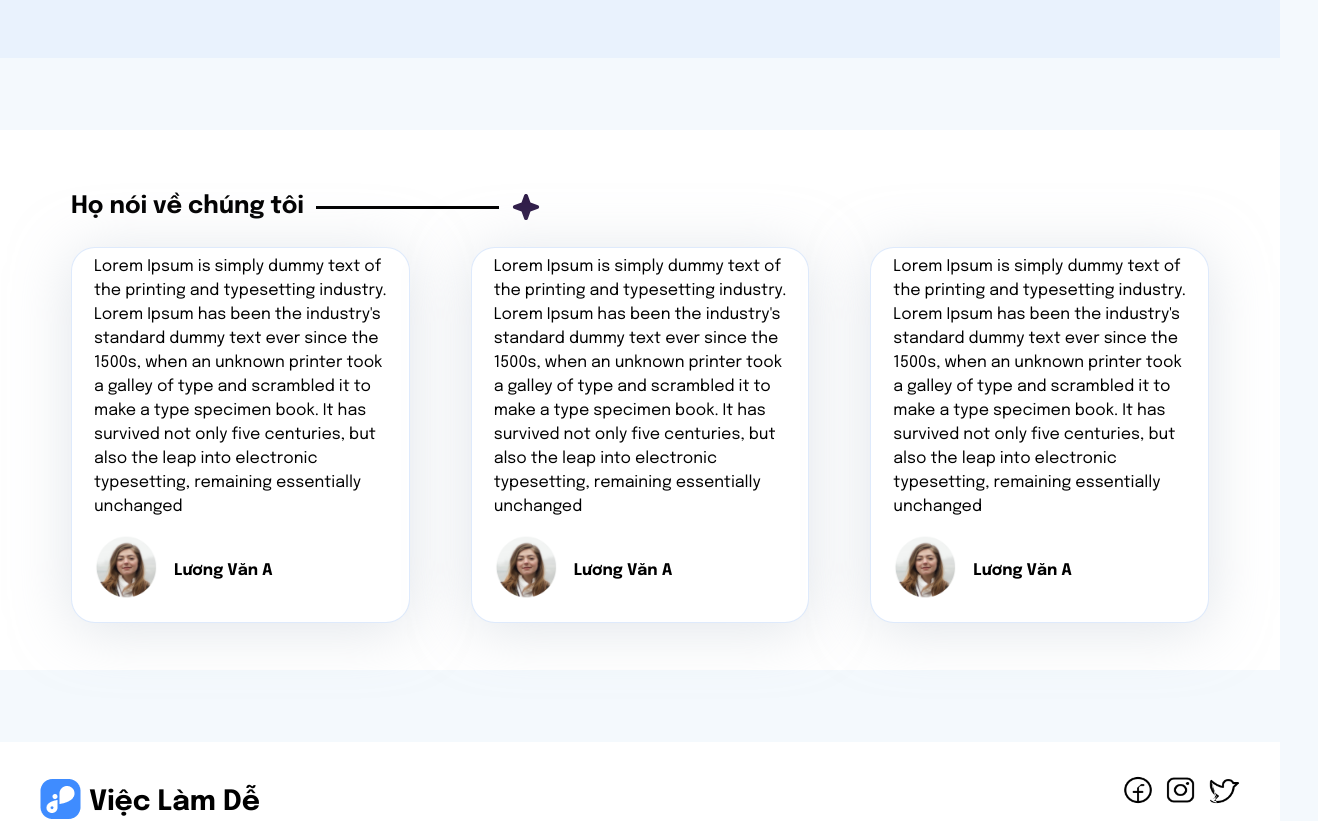
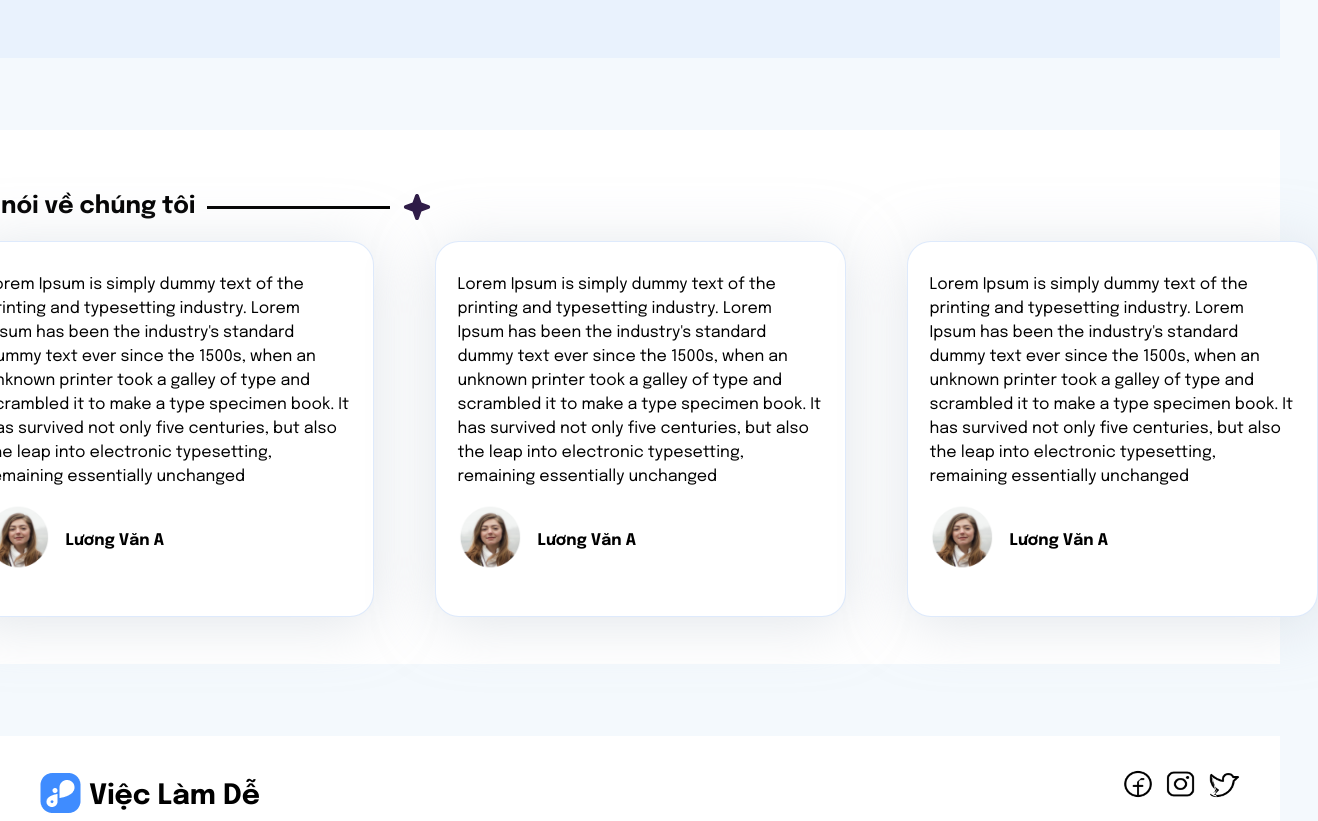
Before and after one commit to LamPhuongZ/FE-Hackathon-TypeScript, a React (Vite) app: page / in a window 1280 px wide. Shown: the part 1820-2641 px from the top of the page, 1318 px wide, since content can reach past the window. Built offline with nearby package versions, Linux system fonts and the light colour scheme; a small style sheet from the web is missing.

Commit message:
update: home-page-feedback-final

```diff
--- a/src/pages/HomePage/components/feedback/index.tsx
+++ b/src/pages/HomePage/components/feedback/index.tsx
@@ -22,8 +22,9 @@ const feedbackData = [
 
 export function Feedback() {
   return (
-    <section className="pt-[61px] pb-[47px] px-[71px] my-[72px] flex flex-col gap-4 bg-white">
-      <h2 className="flex justify-start items-center gap-3 text-2xl font-bold mb-2">
+    <section className="pt-[61px] pb-[47px] px-[71px] my-[72px] flex flex-col items-center gap-4 bg-white">
+      <div className="flex flex-col items-start">
+        <h2 className="flex justify-start items-center gap-3 text-2xl font-bold mb-[18px]">
           Họ nói về chúng tôi
           <span className="w-[183px] h-[3px] bg-black"></span>
           <img
@@ -56,6 +57,7 @@ export function Feedback() {
             </Card>
           ))}
         </div>
+      </div>
     </section>
   );
 }
--- a/src/pages/HomePage/components/header/index.tsx
+++ b/src/pages/HomePage/components/header/index.tsx
@@ -11,7 +11,7 @@ export default function Header() {
           </div>
           <h1 className="text-3xl font-bold">Việc làm dễ</h1>
         </div>
-        <div className="flex items-center gap-10 text-2xl font-medium px-48">
+        <div className="flex items-center gap-10 text-2xl font-medium">
           <div>
             <h1 className="">Tìm việc</h1>
           </div>
```
Lines whose indentation alone changed are shown as unchanged.
